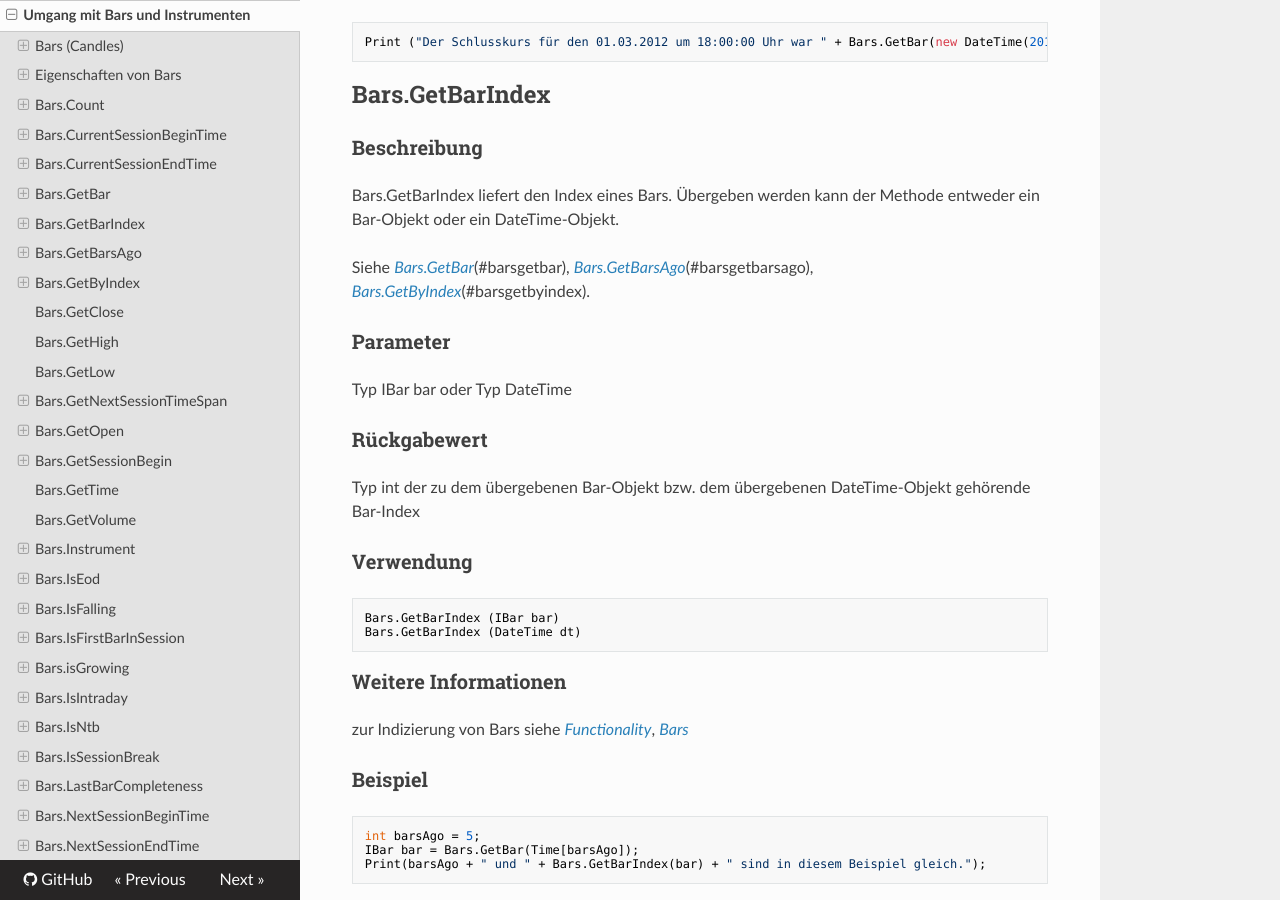
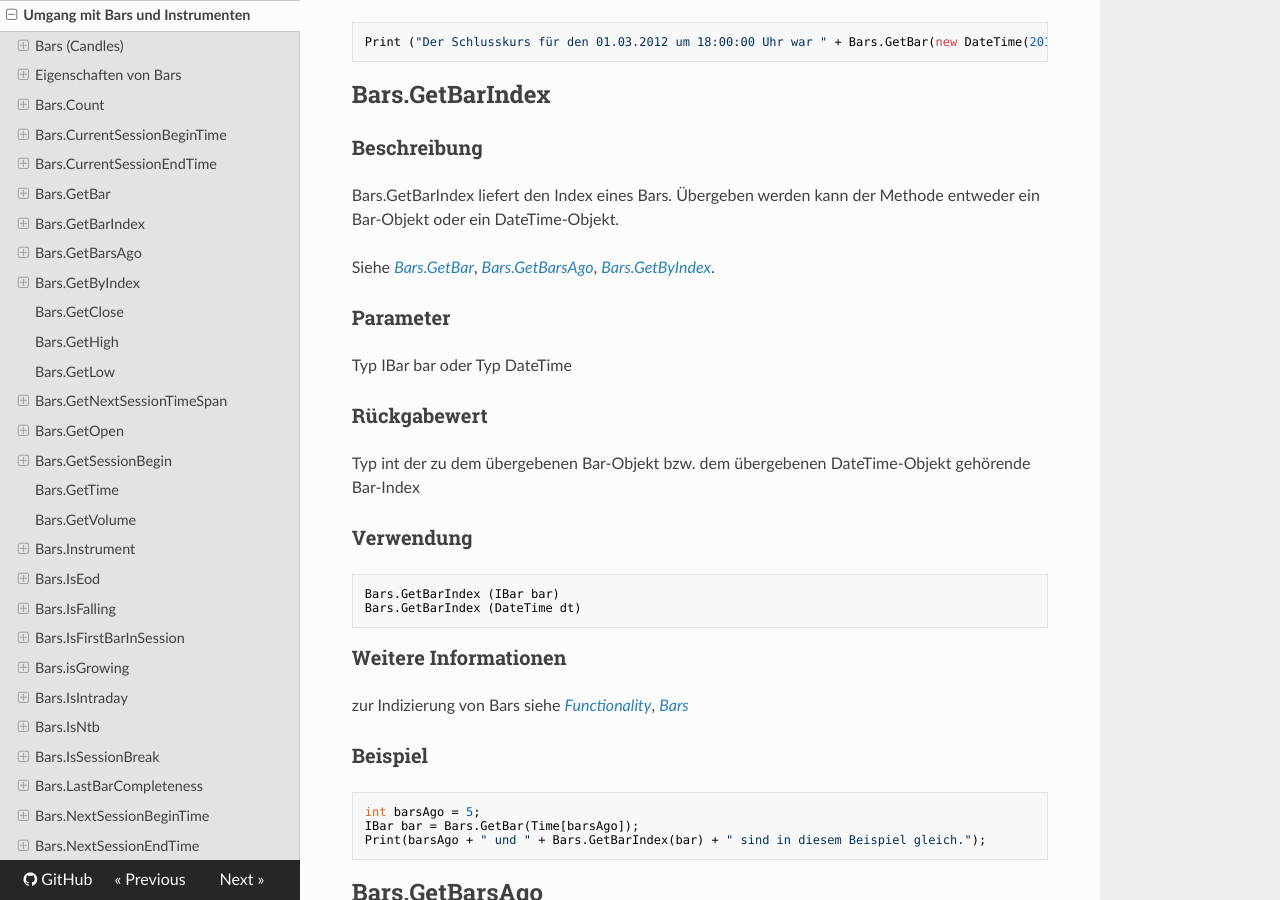
Before and after one commit to AgenaTrader/AgenaScript-documentation-de, an MkDocs documentation site: the page built from sources/umgang_mit_bars_und_instrumenten.md, in a window 1280 px wide and 900 px high, scrolled down 8127 px. Built offline with MkDocs 1.6.1, drawn with Linux system fonts in a browser that asks for light colours; nearby versions of some CDN libraries; old or Windows-style settings are respelled for this version of MkDocs; some of the changed text lies outside the part shown.

Commit message:
Update umgang_mit_bars_und_instrumenten.md

```diff
--- a/sources/umgang_mit_bars_und_instrumenten.md
+++ b/sources/umgang_mit_bars_und_instrumenten.md
@@ -227,7 +227,7 @@ Print ("Der Schlusskurs für den 01.03.2012 um 18:00:00 Uhr war " + Bars.GetBar(
 ### Beschreibung
 Bars.GetBarIndex liefert den Index eines Bars. Übergeben werden kann der Methode entweder ein Bar-Objekt oder ein DateTime-Objekt.
 
-Siehe [*Bars.GetBar*](#barsgetbar)(#barsgetbar), [*Bars.GetBarsAgo*](#barsgetbarsago)(#barsgetbarsago), [*Bars.GetByIndex*](#barsgetbyindex)(#barsgetbyindex).
+Siehe [*Bars.GetBar*](#barsgetbar), [*Bars.GetBarsAgo*](#barsgetbarsago), [*Bars.GetByIndex*](#barsgetbyindex).
 
 ### Parameter
 Typ IBar bar
@@ -285,7 +285,7 @@ Print("Der Bar für den 01.03.2012 um 18:00:00 Uhr hat den Index" + Bars.GetBars
 ### Beschreibung
 Bars.GetByIndex liefert das zu einem übergebenen Index gehörende Bar-Objekt.
 
-Siehe [*Bars.GetBar*](#barsgetbar)(#barsgetbar), [*Bars.GetBarsAgo*](#barsgetbarsago)(#barsgetbarsago), [*Bars.GetBarIndex*](#barsgetbarindex)(#barsgetindex).
+Siehe [*Bars.GetBar*](#barsgetbar), [*Bars.GetBarsAgo*](#barsgetbarsago), [*Bars.GetBarIndex*](#barsgetbarindex).
 
 ### Parameter
 Typ int Index
```
